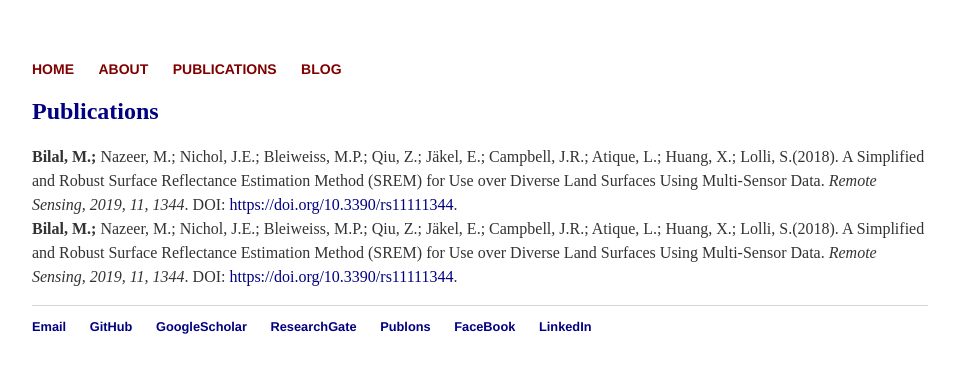
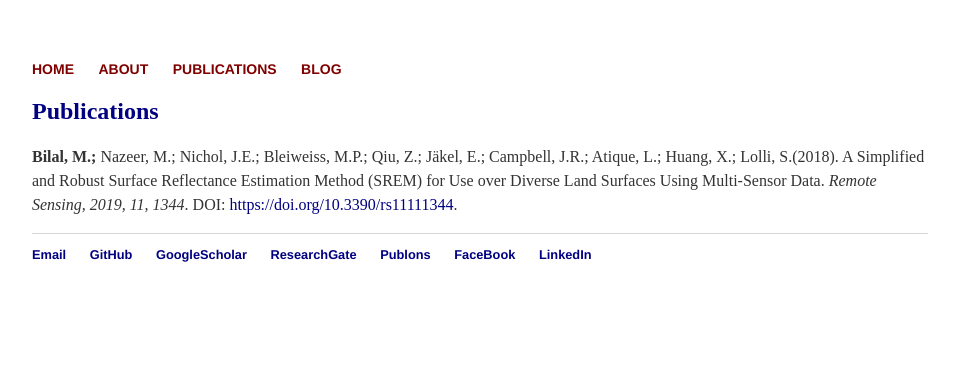
Before and after one commit to rs-DrBilal/rsbilal.github.io, a Jekyll site: the page built from publications/index.html, in a window 1280 px wide. Shown: the top 373 px of the page, without its empty margins (160-1115 px from the left). Built offline with Jekyll 4.4.1, drawn with Linux system fonts in a browser that asks for light colours.

Commit message:
Update index.html

```diff
--- a/publications/index.html
+++ b/publications/index.html
@@ -10,8 +10,7 @@ title: Publications of Muhammad Bilal
 		<p style="font-size:16px; line-height:1.5">
 		<strong>Bilal, M.;</strong> Nazeer, M.; Nichol, J.E.; Bleiweiss, M.P.; Qiu, Z.; Jäkel, E.; Campbell, J.R.; Atique, L.; Huang, X.; Lolli, S.(2018). A Simplified and Robust Surface
 Reflectance Estimation Method (SREM) for Use over Diverse Land Surfaces Using Multi-Sensor Data. <em>Remote Sensing, 2019, 11, 1344</em>. DOI: <a href="#" style="color: NAVY"> https://doi.org/10.3390/rs11111344</a>.<br>
-		<strong>Bilal, M.;</strong> Nazeer, M.; Nichol, J.E.; Bleiweiss, M.P.; Qiu, Z.; Jäkel, E.; Campbell, J.R.; Atique, L.; Huang, X.; Lolli, S.(2018). A Simplified and Robust Surface
-Reflectance Estimation Method (SREM) for Use over Diverse Land Surfaces Using Multi-Sensor Data. <em>Remote Sensing, 2019, 11, 1344</em>. DOI: <a href="#" style="color: NAVY"> https://doi.org/10.3390/rs11111344</a>.<br>
+
 
 
 
```
